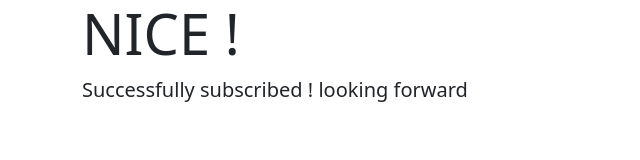
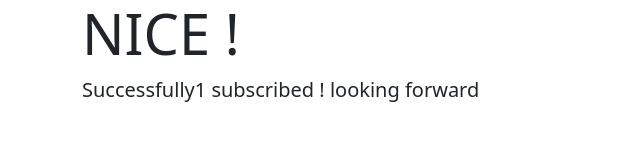
Before and after one commit to satyamcode/newsletter_signup, a website: page success.html in a window 1280 px wide. Shown: the full height of the page, 0-640 px from the left. Drawn offline with nearby package versions, Linux system fonts and the light colour scheme.

Commit message:
change spelling

```diff
--- a/success.html
+++ b/success.html
@@ -9,7 +9,7 @@
     <div class="jumbotron jumbotron-fluid">
   <div class="container">
     <h1 class="display-4">NICE !</h1>
-    <p class="lead">Successfully subscribed ! looking forward </p>
+    <p class="lead">Successfully1 subscribed ! looking forward </p>
   </div>
 </div>
 
```
